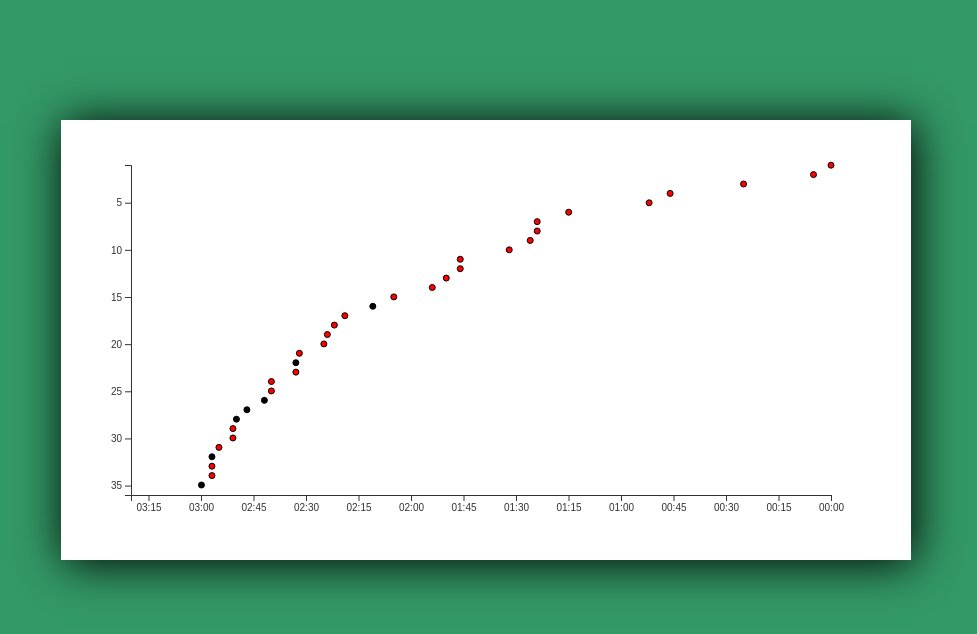
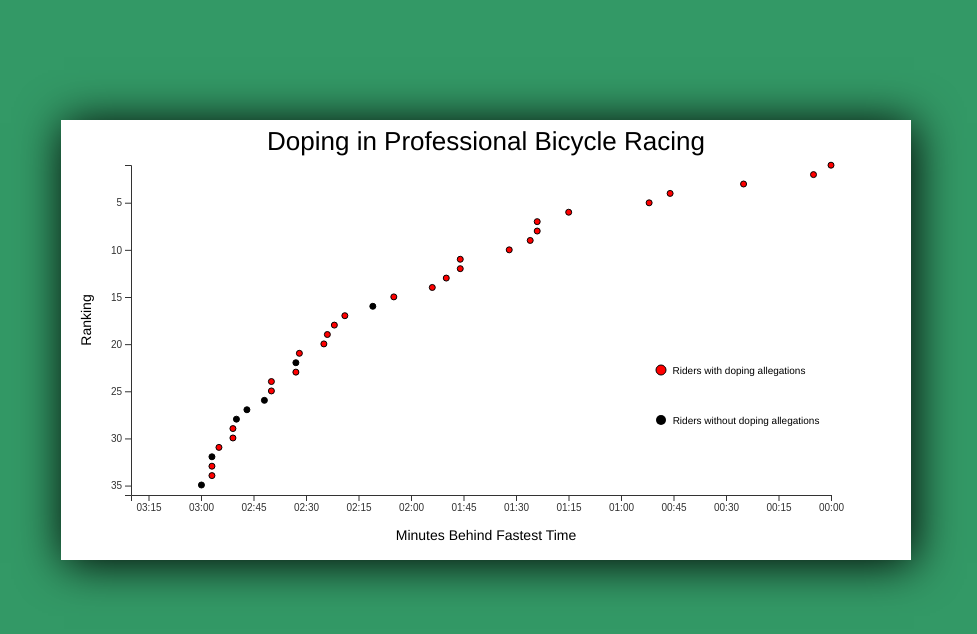
Before and after one commit to abstructs/scatterplotgraph, a plain HTML site: page index.html in a window 1280 px wide. Shown: the whole page, without its empty margins (154-1131 px from the left). Drawn offline with nearby package versions, Linux system fonts and the light colour scheme.

Commit message:
add links, labels, legend and finish

```diff
--- a/script.js
+++ b/script.js
@@ -31,7 +31,7 @@ createChart = function(data) {
    return d.Place
   });
 
-  timeMax.setSeconds(10)
+  timeMax.setSeconds(10);
   timeMax.setMinutes(timeMax.getMinutes() + 1); // lets us add more to the x axis for better readability
 
   var xAxisScale = d3.scaleTime()
@@ -59,9 +59,20 @@ createChart = function(data) {
       .attr('width', width)
   var chart = d3.select('body').select('svg');
 
+  var div = d3.select("body").append("div")
+      .attr("class", "tooltip")
+      .style("opacity", 0);
+
       chart.selectAll('.chart')
       .data(data).enter()
       .append('g')
+      .append('a')
+      .attr('xlink:href', function(d, i){
+        if (d.URL) {
+          return d.URL
+        }
+      })
+      .attr('target', '__blank')
       .append('circle')
       .attr('cx', function(d, i) {
         var date = new Date();
@@ -79,21 +90,88 @@ createChart = function(data) {
         else {
           return 'red'
         }
+      }) // alternates color based on whether doping is true or not
+      .on("mouseover", function(d) {
+        var doping = function() {
+          if (d.Doping) {
+            return '</br></br>' + d.Doping
+          }
+          else {
+            return ''
+          }
+        }(); // returns a newline with doping info if not false/empty string
+        div.transition()
+          .duration(200)
+          .style("opacity", .9);
+        div.html(d.Name + ': ' + d.Nationality + '</br>' + 'Year: ' + d.Year + ', Time: ' + d.Time + doping) // string parsing for tooltip
+        .style("left", "325px")
+        .style("top", "150px");
       })
-      //.text(function(d, i){ console.log(d.Name)})
+      .on("mouseout", function(d) { // on mouse out set opacity to 0 over 500ms
+        div.transition()
+          .duration(500)
+          .style("opacity", 0);
+      });
 
-  d3.select("body").select("svg")
-    .append("g")
-    .attr("width", width)
-    .attr("transform", "translate(70, 375)")
-    .call(bottomAxis)
+  d3.select("svg").append("text")  // create the title for the graph
+      .attr("x", width / 2 + margin.right - margin.left)
+      .attr("y", 30)
+      .attr("text-anchor", "middle")
+      .style("font-size", "26px")
+      .text("Doping in Professional Bicycle Racing");
 
-  d3.select("body").select("svg")
-    .append("g")
-    .attr("height", height - 50)
-    .attr("transform", "translate(70, -5)")
-    .call(leftAxis)
+  d3.select("svg") // y axis text
+      .append("text")
+      .attr("text-anchor", "middle")
+      .attr("transform", "translate(30, 200)rotate(-90)")
+      .text("Ranking");
 
+  d3.select("svg") // x axis text
+      .append("text")
+      .attr("text-anchor", "middle")
+      .attr("transform", "translate(425, 420)")
+      .text("Minutes Behind Fastest Time");
+
+  d3.select("svg") // legend circle
+      .append("circle")
+      .attr("cy", 250)
+      .attr("cx", 600)
+      .attr("r", 5)
+      .attr('fill', 'red')
+      .attr('stroke', 'black')
+
+  d3.select("svg") // legend circle
+      .append("circle")
+      .attr("cy", 300)
+      .attr("cx", 600)
+      .attr("r", 5)
+      .attr('fill', 'black')
+
+  d3.select("svg") // legend text for no doping
+      .append("text")
+      .attr("text-anchor", "middle")
+      .attr("transform", "translate(685, 304)")
+      .style("font-size", '10px')
+      .text("Riders without doping allegations");
+
+  d3.select("svg") // legend text
+      .append("text")
+      .attr("text-anchor", "middle")
+      .attr("transform", "translate(678, 254)")
+      .style("font-size", '10px')
+      .text("Riders with doping allegations");
+
+  d3.select("body").select("svg") // bottom axis
+      .append("g")
+      .attr("width", width)
+      .attr("transform", "translate(70, 375)")
+      .call(bottomAxis);
+
+  d3.select("body").select("svg") // left axis
+      .append("g")
+      .attr("height", height - 50)
+      .attr("transform", "translate(70, -5)")
+      .call(leftAxis);
 }
 createDataSet = function() {
   var data = [];
--- a/style.css
+++ b/style.css
@@ -6,3 +6,17 @@ svg {
   margin-top: 120px;
   box-shadow: 3px 3px 44px #000;
 }
+div.tooltip {
+  position: absolute;
+  text-align: center;
+  width: 250px;
+  height: auto;
+  padding: 3px 5px 3px 5px;
+  font: 1em sans-serif;
+  border: 0px;
+  border-radius: 2px;
+  pointer-events: none;
+  box-shadow: 3px 3px 44px rgba(0, 0, 0, 0.2);
+  background-color: black;
+  color: white;
+}
```
